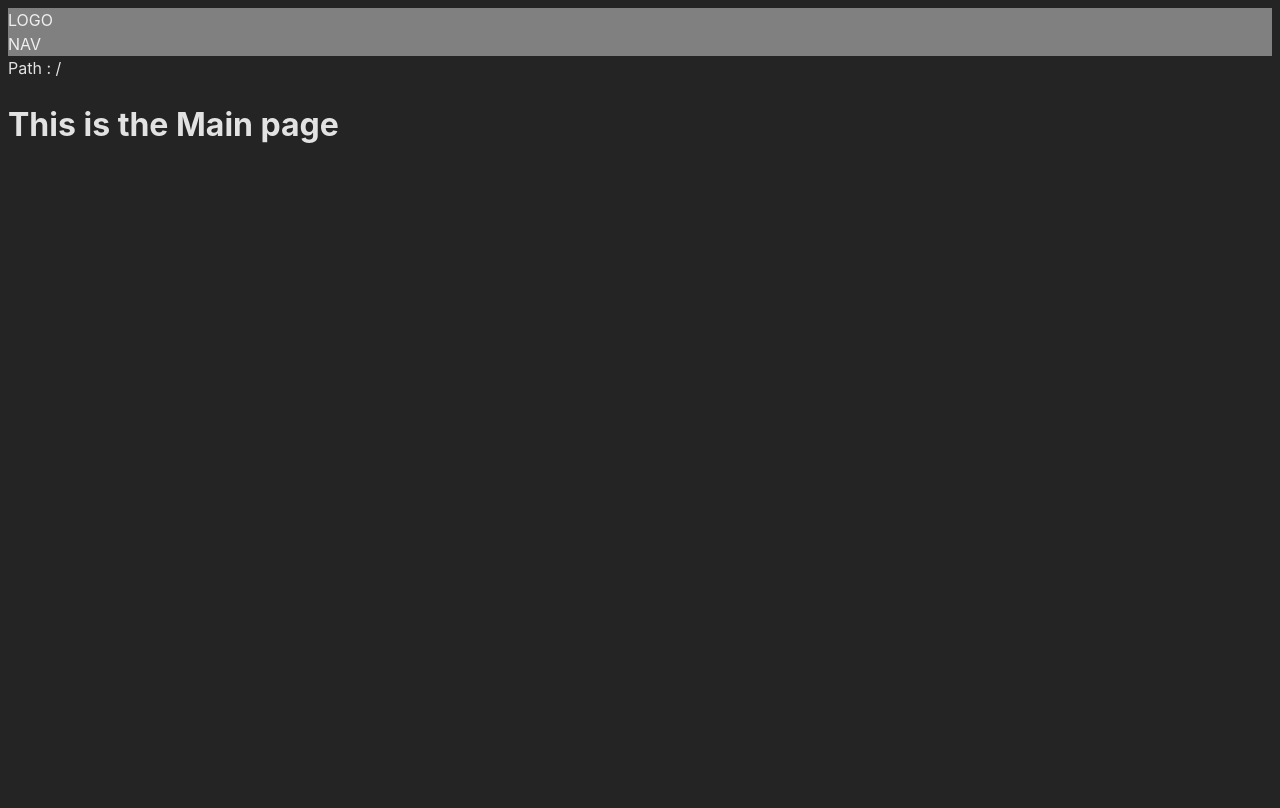
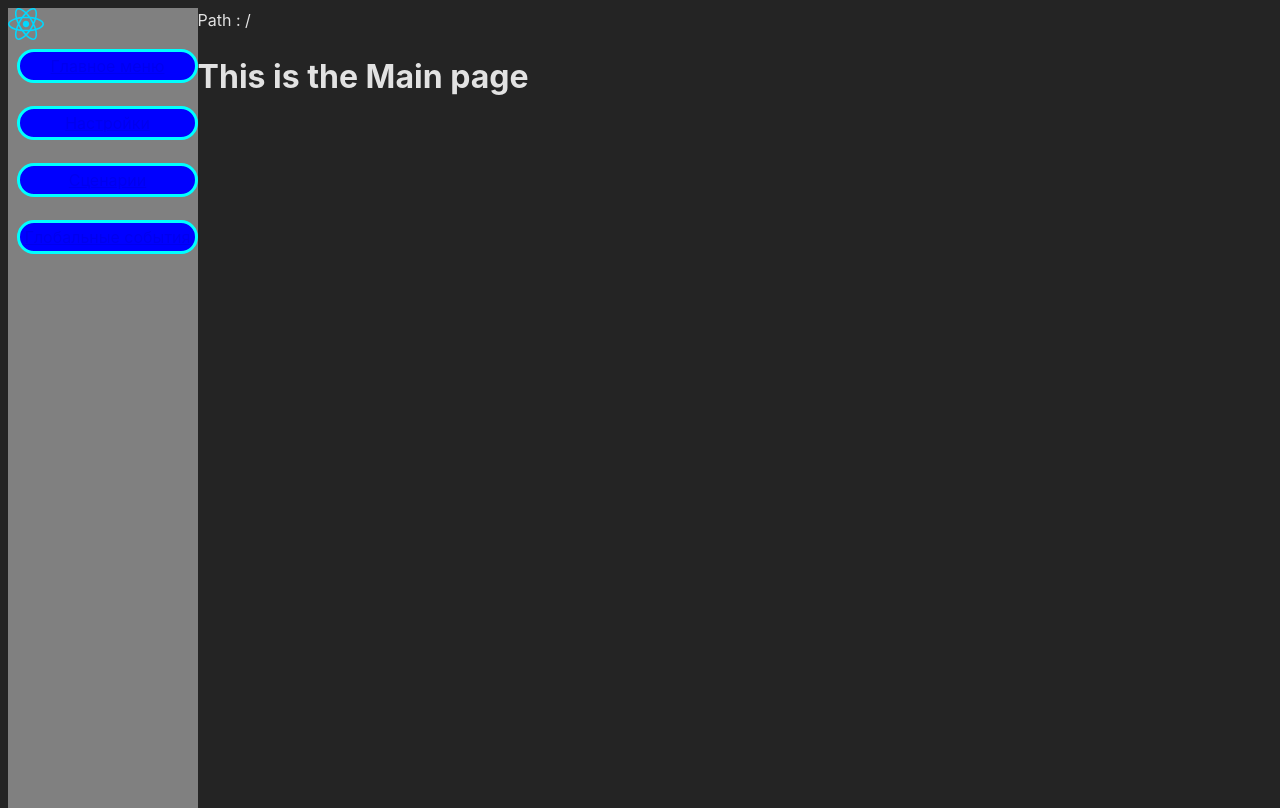
Before and after one commit to StrangeHum/vite-react-electron, a React (Vite) app: page / in a window 1280 px wide. Built offline with nearby package versions, Linux system fonts and the light colour scheme.

Commit message:
addLogoIcon

```diff
--- a/src/App.jsx
+++ b/src/App.jsx
@@ -1,8 +1,7 @@
-// import "./App.css";
-//TODO: test
+import "./styles/App.scss";
 import { HashRouter, useLocation } from "react-router-dom";
 
-import Header from "./components/header/Header.jsx";
+import Header from "./components/header/header.jsx";
 import SHRoute from "./components/Routes.jsx";
 
 function Foo() {
--- a/src/components/header/Header.jsx
+++ b/src/components/header/Header.jsx
@@ -1,15 +1,13 @@
 import Navbar from "./Navbar.jsx";
 import "./header.scss";
-// import Shimage from "$/brow-icon.svg";
-
+import Shimage from "/round-tab-icon--raccoon.png";
+import SCV from "/react.svg";
 function Header() {
   return (
     <div className="header">
-      <div className="container">
-        <div className="header_row">
-          <div className="header_logo">LOGO</div>
-          <div className="header_nav">NAV</div>
-        </div>
+      <img src={SCV} className="header_logo" />
+      <div className="header_nav">
+        <Navbar />
       </div>
     </div>
   );
--- a/src/components/header/Navbar.jsx
+++ b/src/components/header/Navbar.jsx
@@ -4,11 +4,31 @@ import { Link } from "react-router-dom";
 function Navbar() {
   return (
     <>
-      <Link to="main-menu">Главное меню</Link>
-      <Link to="settings">Настройки</Link>
-      <Link to="scripts">Сценарии</Link>
-      <Link to="global-events">Глобальные события</Link>
+      <Link className="link" to="main-menu">
+        Главное меню
+      </Link>
+      <Link className="link" to="settings">
+        Настройки
+      </Link>
+      <Link className="link" to="scripts">
+        Сценарии
+      </Link>
+      <Link className="link" to="global-events">
+        Глобальные события
+      </Link>
     </>
   );
 }
 export default Navbar;
+/*
+        <Link to="main-menu">Главное меню</Link>
+
+
+        <Link to="settings">Настройки</Link>
+
+
+        <Link to="scripts">Сценарии</Link>
+
+
+        <Link to="global-events">Глобальные события</Link>
+       */
--- a/src/components/header/header.scss
+++ b/src/components/header/header.scss
@@ -1,7 +1,34 @@
 .header {
-  padding-right: 50;
+  width: 15%;
+  height: 100vh;
+  float: left;
   background-color: gray;
 }
+.header_nav {
+  display: grid;
+  .link {
+    text-align: center;
+
+    padding-top: 2px;
+    padding-right: 3px;
+    padding-bottom: 2px;
+    padding-left: 3px;
+
+    background-color: blue;
+
+    margin-left: 5%;
+    margin-top: 3px;
+    margin-bottom: 20px;
+
+    border: solid;
+    border-radius: 50px;
+    border-color: aqua;
+  }
+}
+
 .container {
   margin: 0 auto;
 }
+// .header_nav {
+//   margin
+// }
--- a/vite.config.js
+++ b/vite.config.js
@@ -1,10 +1,16 @@
 import { defineConfig } from "vite";
 import react from "@vitejs/plugin-react";
-
+import path from "path";
 // https://vitejs.dev/config/
 export default defineConfig({
   plugins: [react()],
   base: "./",
+  resolve: {
+    //Позволяет прописывать путь "@src/...", тоесть прокидывает пути
+    alias: {
+      "@src": path.resolve(__dirname, "./src"),
+    },
+  },
   server: {
     port: 3002,
   },
```
